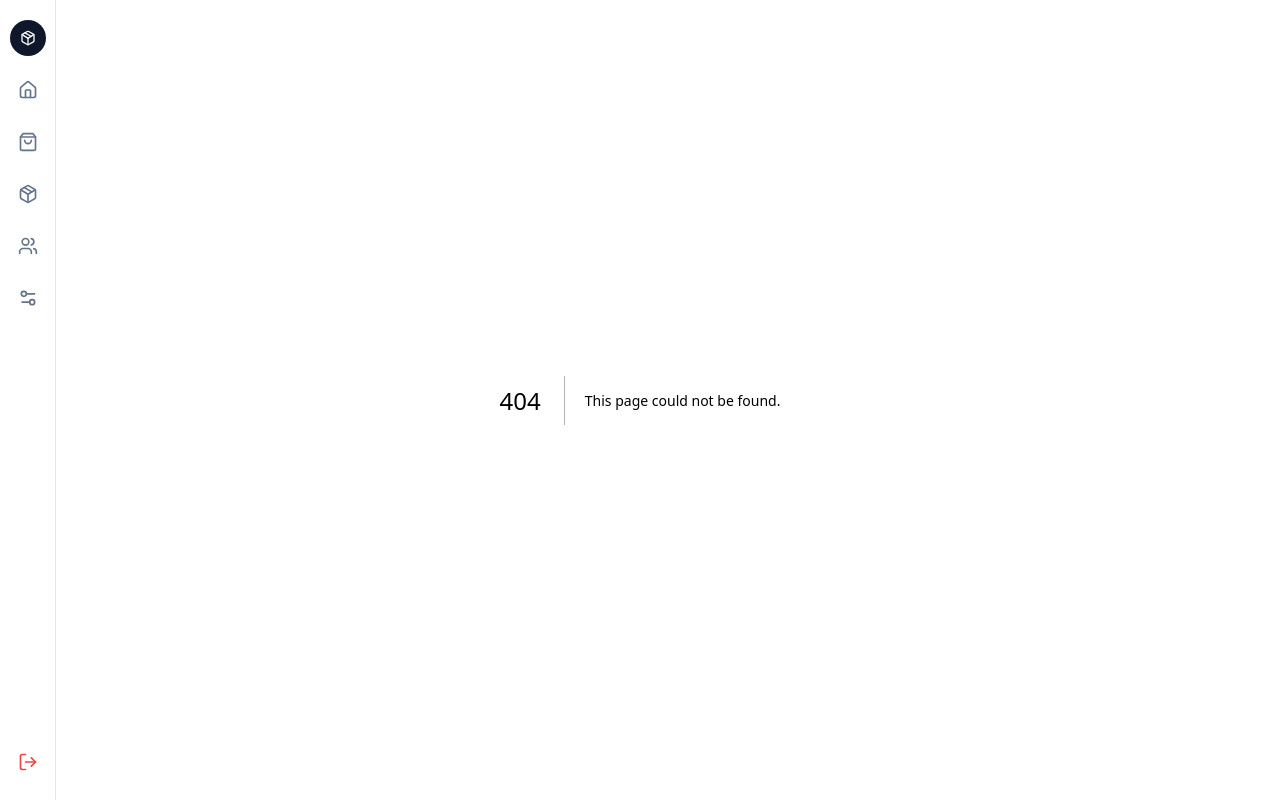
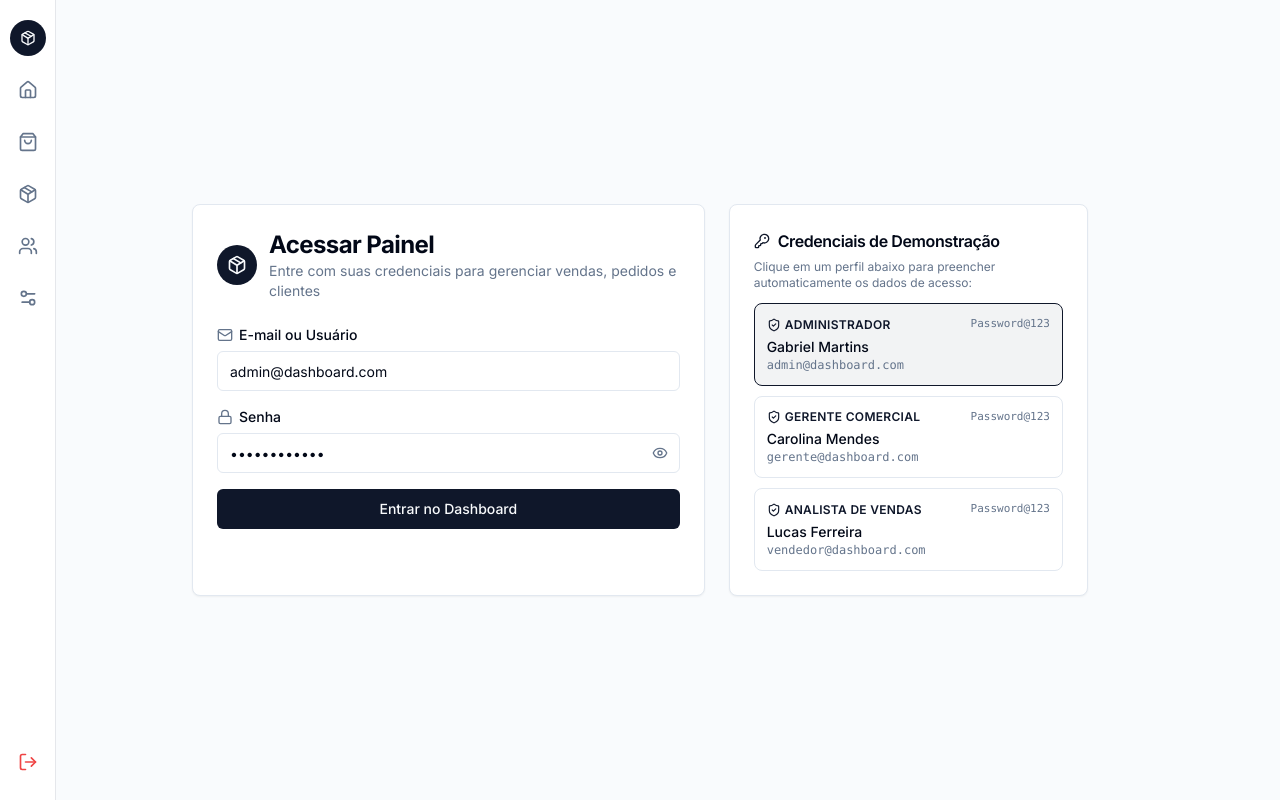
Before and after one commit to omartins-zs/dashboard-nextjs-shadcnui, a Next.js app: page /login in a window 1280 px wide. Before the commit this address had no page. Built offline with nearby package versions, Linux system fonts and the light colour scheme.

Commit message:
:sparkles: feat: adicionar tela de login e sessao

```diff
--- /dev/null
+++ b/src/app/login/page.tsx
@@ -0,0 +1,247 @@
+"use client";
+
+import { FormEvent, useState } from "react";
+import { useRouter } from "next/navigation";
+import {
+  AlertCircle,
+  CheckCircle2,
+  Eye,
+  EyeOff,
+  KeyRound,
+  Lock,
+  Mail,
+  Package,
+  ShieldCheck,
+} from "lucide-react";
+import { Button } from "@/components/ui/button";
+import {
+  Card,
+  CardContent,
+  CardDescription,
+  CardHeader,
+  CardTitle,
+} from "@/components/ui/card";
+import { Input } from "@/components/ui/input";
+import { DEMO_USERS, DemoUser } from "@/lib/auth";
+
+export default function LoginPage() {
+  const router = useRouter();
+  const [email, setEmail] = useState("admin@dashboard.com");
+  const [password, setPassword] = useState("Password@123");
+  const [showPassword, setShowPassword] = useState(false);
+  const [error, setError] = useState<string | null>(null);
+  const [success, setSuccess] = useState<string | null>(null);
+  const [isLoading, setIsLoading] = useState(false);
+
+  async function handleSubmit(event: FormEvent<HTMLFormElement>) {
+    event.preventDefault();
+    setError(null);
+    setSuccess(null);
+    setIsLoading(true);
+
+    try {
+      const response = await fetch("/api/auth/login", {
+        method: "POST",
+        headers: {
+          "Content-Type": "application/json",
+        },
+        body: JSON.stringify({ email, password }),
+      });
+
+      const data = await response.json();
+
+      if (!response.ok || !data?.ok) {
+        setError(
+          data?.message ||
+            "Não foi possível autenticar. Verifique suas credenciais."
+        );
+        setIsLoading(false);
+        return;
+      }
+
+      if (typeof window !== "undefined" && data.user) {
+        window.localStorage.setItem(
+          "dashboard_user",
+          JSON.stringify(data.user)
+        );
+      }
+
+      setSuccess(`Bem-vindo(a), ${data.user.name}! Redirecionando...`);
+      router.push(data.redirectTo || "/");
+      router.refresh();
+    } catch {
+      setError(
+        "Falha de comunicação com o servidor de autenticação. Tente novamente."
+      );
+      setIsLoading(false);
+    }
+  }
+
+  function handleSelectDemoUser(user: DemoUser) {
+    setEmail(user.email);
+    setPassword(user.password);
+    setError(null);
+    setSuccess(null);
+  }
+
+  return (
+    <main className="min-h-screen w-full bg-muted/40 flex flex-col justify-center items-center p-4 sm:p-6">
+      <div className="w-full max-w-4xl grid grid-cols-1 lg:grid-cols-12 gap-6 items-stretch">
+        <Card className="lg:col-span-7 shadow-sm border-border">
+          <CardHeader className="space-y-2">
+            <div className="flex items-center gap-3">
+              <div className="flex h-10 w-10 shrink-0 items-center justify-center rounded-full bg-primary text-primary-foreground">
+                <Package className="h-5 w-5" />
+              </div>
+              <div>
+                <CardTitle className="text-xl sm:text-2xl font-bold">
+                  Acessar Painel
+                </CardTitle>
+                <CardDescription>
+                  Entre com suas credenciais para gerenciar vendas, pedidos e clientes
+                </CardDescription>
+              </div>
+            </div>
+          </CardHeader>
+
+          <CardContent>
+            <form onSubmit={handleSubmit} className="space-y-4">
+              {error && (
+                <div
+                  role="alert"
+                  className="flex items-start gap-2 rounded-md border border-red-200 bg-red-50 p-3 text-sm text-red-700"
+                >
+                  <AlertCircle className="h-4 w-4 shrink-0 mt-0.5" />
+                  <span>{error}</span>
+                </div>
+              )}
+
+              {success && (
+                <div
+                  role="status"
+                  className="flex items-start gap-2 rounded-md border border-emerald-200 bg-emerald-50 p-3 text-sm text-emerald-700"
+                >
+                  <CheckCircle2 className="h-4 w-4 shrink-0 mt-0.5" />
+                  <span>{success}</span>
+                </div>
+              )}
+
+              <div className="space-y-1.5">
+                <label
+                  htmlFor="email"
+                  className="text-sm font-medium text-foreground flex items-center gap-1.5"
+                >
+                  <Mail className="h-4 w-4 text-muted-foreground" />
+                  E-mail ou Usuário
+                </label>
+                <Input
+                  id="email"
+                  name="email"
+                  type="text"
+                  autoComplete="username"
+                  placeholder="admin@dashboard.com"
+                  value={email}
+                  onChange={(e) => setEmail(e.target.value)}
+                  required
+                />
+              </div>
+
+              <div className="space-y-1.5">
+                <label
+                  htmlFor="password"
+                  className="text-sm font-medium text-foreground flex items-center gap-1.5"
+                >
+                  <Lock className="h-4 w-4 text-muted-foreground" />
+                  Senha
+                </label>
+                <div className="relative">
+                  <Input
+                    id="password"
+                    name="password"
+                    type={showPassword ? "text" : "password"}
+                    autoComplete="current-password"
+                    placeholder="••••••••"
+                    value={password}
+                    onChange={(e) => setPassword(e.target.value)}
+                    className="pr-10"
+                    required
+                  />
+                  <button
+                    type="button"
+                    onClick={() => setShowPassword((prev) => !prev)}
+                    className="absolute right-3 top-1/2 -translate-y-1/2 text-muted-foreground hover:text-foreground"
+                    aria-label={
+                      showPassword ? "Ocultar senha" : "Mostrar senha"
+                    }
+                  >
+                    {showPassword ? (
+                      <EyeOff className="h-4 w-4" />
+                    ) : (
+                      <Eye className="h-4 w-4" />
+                    )}
+                  </button>
+                </div>
+              </div>
+
+              <Button
+                type="submit"
+                className="w-full"
+                disabled={isLoading}
+              >
+                {isLoading ? "Autenticando..." : "Entrar no Dashboard"}
+              </Button>
+            </form>
+          </CardContent>
+        </Card>
+
+        <Card className="lg:col-span-5 shadow-sm border-border bg-card flex flex-col justify-between">
+          <CardHeader className="pb-3">
+            <div className="flex items-center gap-2">
+              <KeyRound className="h-4 w-4 text-primary" />
+              <CardTitle className="text-base font-semibold">
+                Credenciais de Demonstração
+              </CardTitle>
+            </div>
+            <CardDescription className="text-xs">
+              Clique em um perfil abaixo para preencher automaticamente os dados de acesso:
+            </CardDescription>
+          </CardHeader>
+
+          <CardContent className="space-y-2.5">
+            {DEMO_USERS.map((demo) => {
+              const isSelected = email.toLowerCase() === demo.email.toLowerCase();
+              return (
+                <button
+                  key={demo.id}
+                  type="button"
+                  onClick={() => handleSelectDemoUser(demo)}
+                  className={`w-full text-left rounded-lg border p-3 transition-colors ${
+                    isSelected
+                      ? "border-primary bg-primary/5"
+                      : "border-border hover:bg-muted/60"
+                  }`}
+                >
+                  <div className="flex items-center justify-between">
+                    <span className="text-xs font-semibold uppercase tracking-wide text-primary flex items-center gap-1">
+                      <ShieldCheck className="h-3.5 w-3.5" />
+                      {demo.role}
+                    </span>
+                    <span className="text-[11px] font-mono text-muted-foreground">
+                      {demo.password}
+                    </span>
+                  </div>
+                  <p className="text-sm font-medium text-foreground mt-1">
+                    {demo.name}
+                  </p>
+                  <p className="text-xs text-muted-foreground font-mono">
+                    {demo.email}
+                  </p>
+                </button>
+              );
+            })}
+          </CardContent>
+        </Card>
+      </div>
+    </main>
+  );
+}
```
